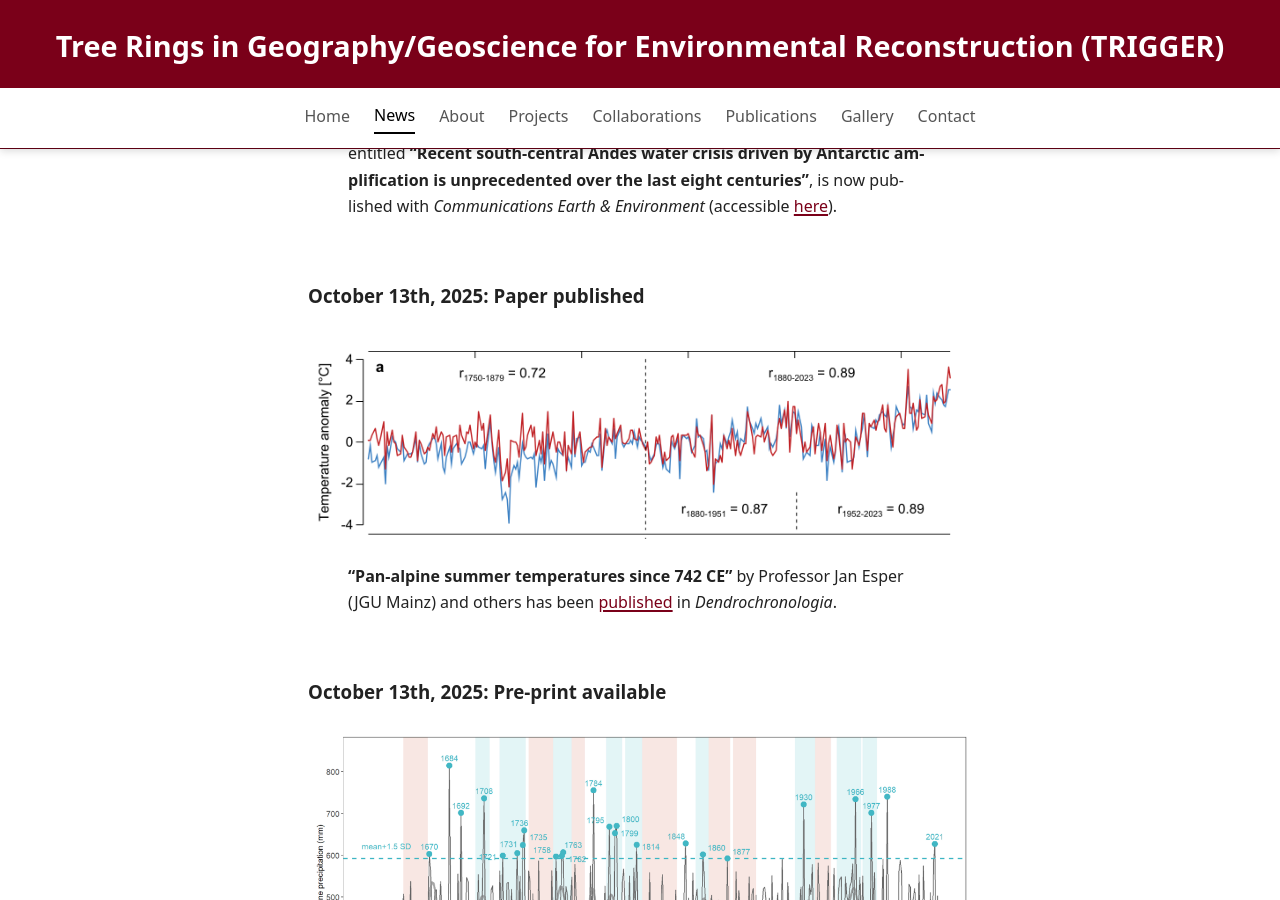
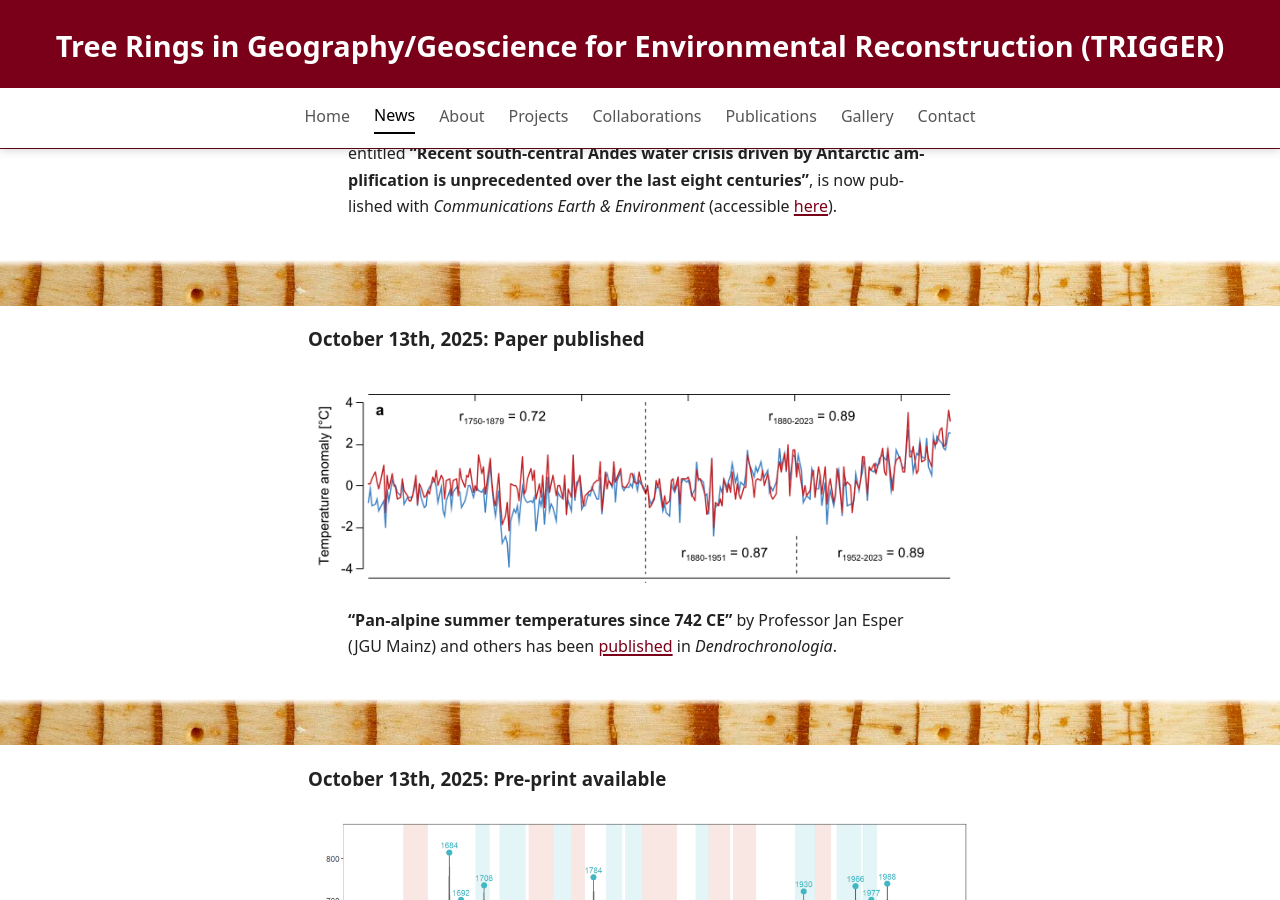
Before and after one commit to mcatorbenson/mcatorbenson.github.io, a Jekyll site: the page built from news/index.md, in a window 1280 px wide and 900 px high, scrolled down 429 px. Built offline with Jekyll 4.4.1, drawn with Linux system fonts in a browser that asks for light colours.

Commit message:
Update index.md

```diff
--- a/news/index.md
+++ b/news/index.md
@@ -11,7 +11,9 @@
 
 > A paper lead by Shijie Wang and Professor Feng Chen (Yunnan University), entitled **"Recent south-central Andes water crisis driven by Antarctic amplification is unprecedented over the last eight centuries"**, is now published with *Communications Earth & Environment* (accessible [here](https://www.nature.com/articles/s43247-025-02858-1/)).
 
-<br/>
+<div class="full-width-break">
+  <img src="../assets/images/break1.png" alt="">
+</div>
 
 ### October 13th, 2025: Paper published
 <a href="../assets/temp/esper25DENDRO.png" class="lightbox">
@@ -20,7 +22,9 @@
 
 > **"Pan-alpine summer temperatures since 742 CE"** by Professor Jan Esper (JGU Mainz) and others has been [published](https://www.sciencedirect.com/science/article/pii/S1125786525001468) in *Dendrochronologia*.
 
-<br/>
+<div class="full-width-break">
+  <img src="../assets/images/break1.png" alt="">
+</div>
 
 ### October 13th, 2025: Pre-print available
 <a href="../assets/temp/albaP1.png" class="lightbox">
@@ -29,7 +33,9 @@
 
 > A pre-print entitled **"Unlocking the potential of pollarded oaks: A 375–year hydroclimate reconstruction from northcentral Spain"** lead by Dr. Alba Sanmiguel-Vallelado (Universidad de Valladolid) has been posted on EGUsphere, and can be accessed [here](https://egusphere.copernicus.org/preprints/2025/egusphere-2025-4494).
 
-<br/>
+<div class="full-width-break">
+  <img src="../assets/images/break1.png" alt="">
+</div>
 
 ### September 22nd, 2025: Paper published
 <a href="../assets/temp/hom25TREES.png" class="lightbox">
```
